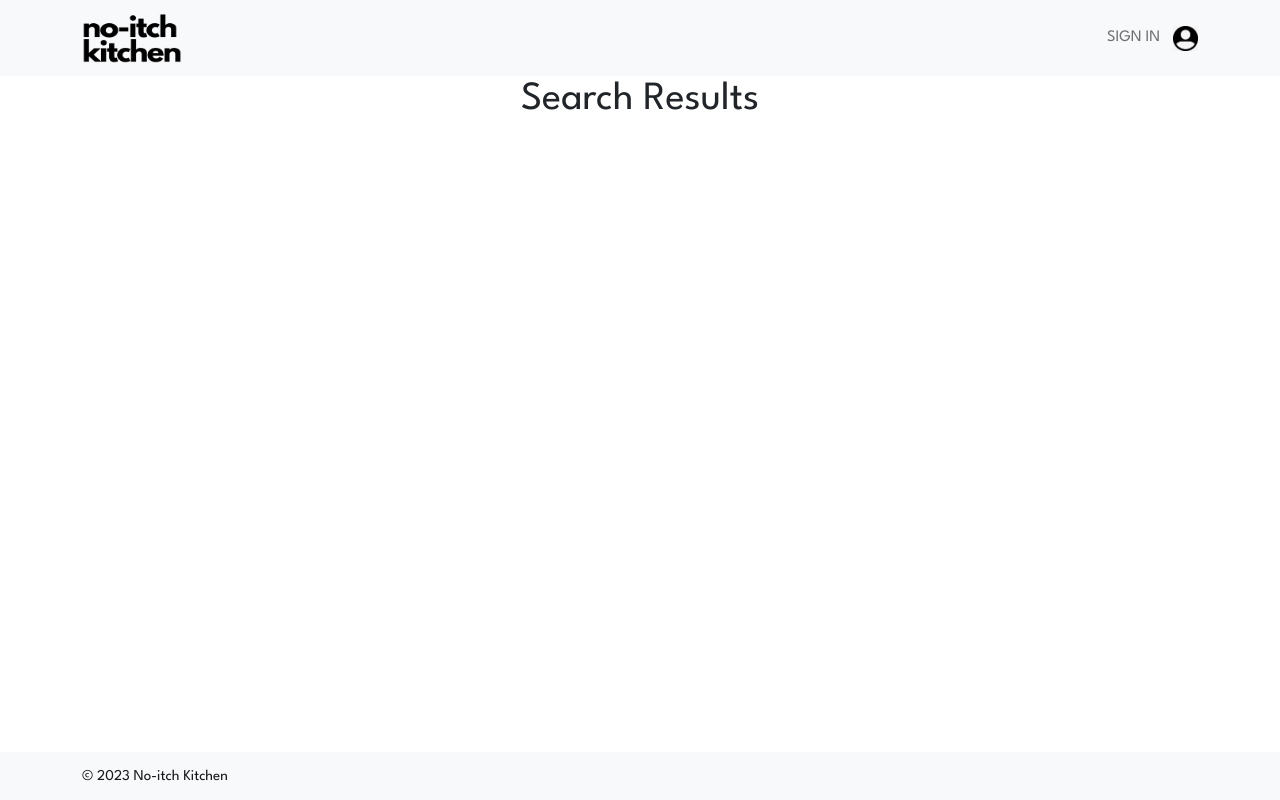
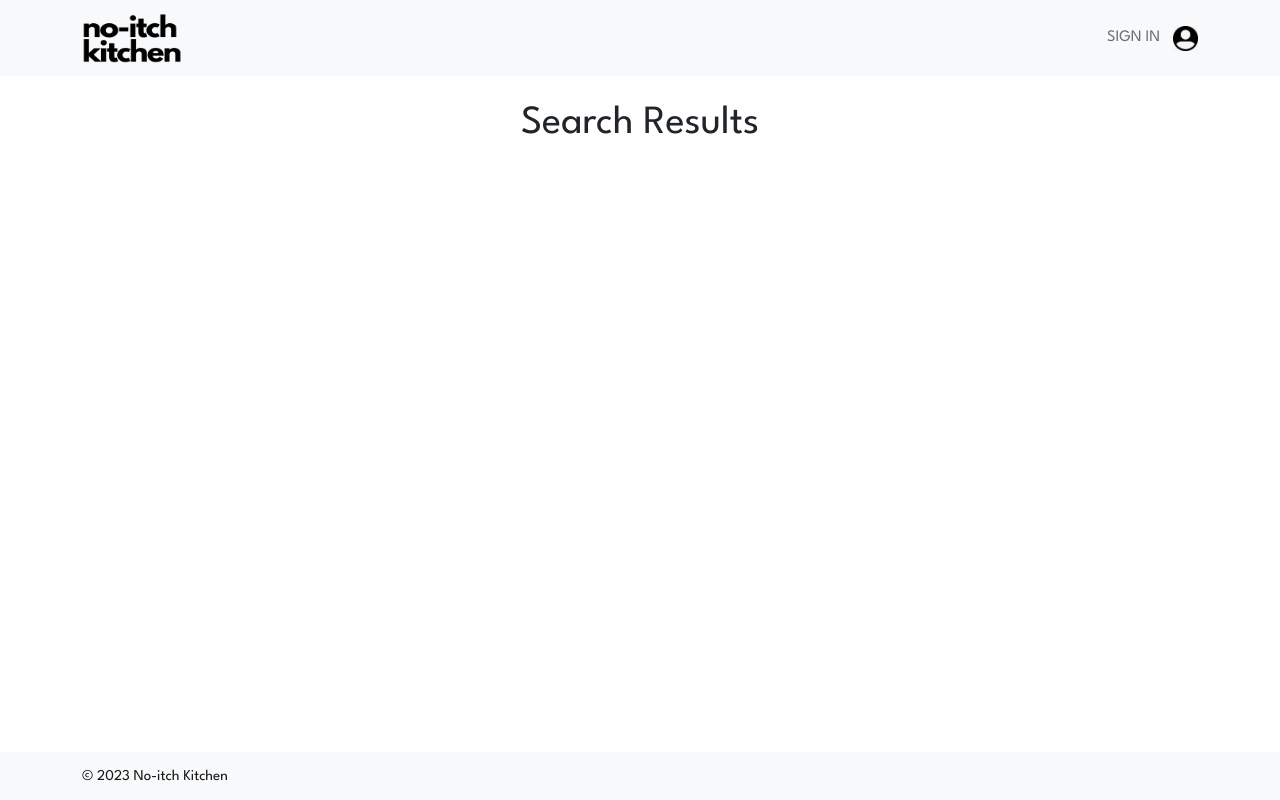
Before and after one commit to shazzana/noitchkitchen, a React (Create React App) app: page /search in a window 1280 px wide. Built offline with nearby package versions, Linux system fonts and the light colour scheme.

Commit message:
edited search result page header

```diff
--- a/src/Components/SearchResultDisplay.js
+++ b/src/Components/SearchResultDisplay.js
@@ -2,7 +2,11 @@ import React from 'react';
 
 function SearchResultDisplay() {
     return (
-        <h1>Search Results</h1>
+        <div>
+            <br/>
+            <h1>Search Results</h1>
+        </div>
+
     )
 }
 
```
